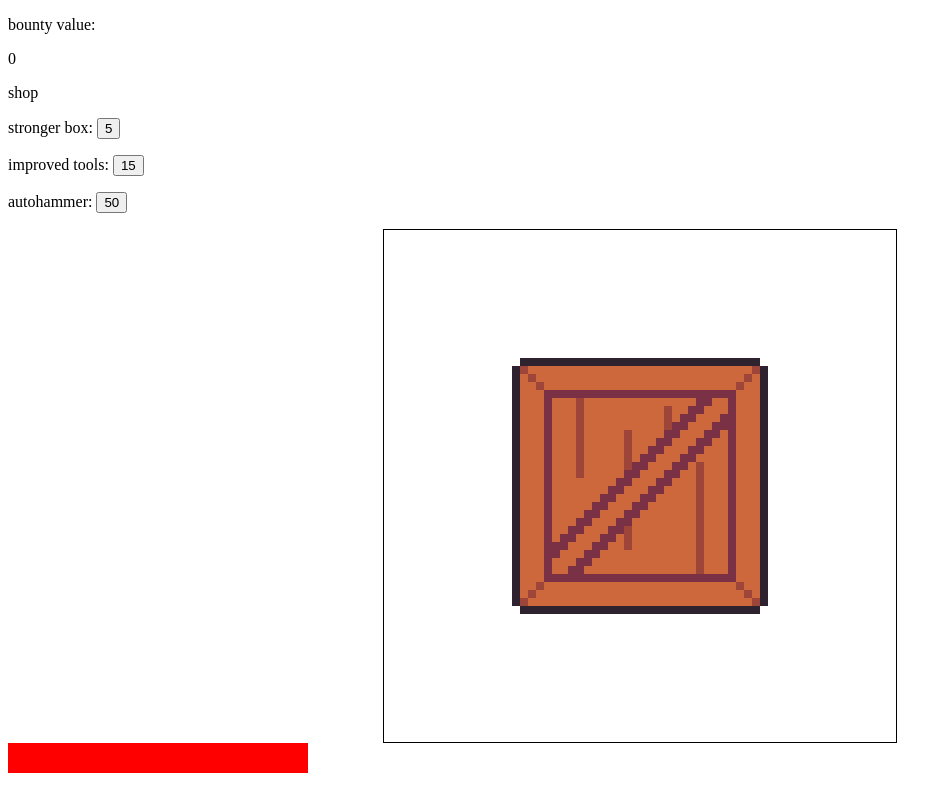
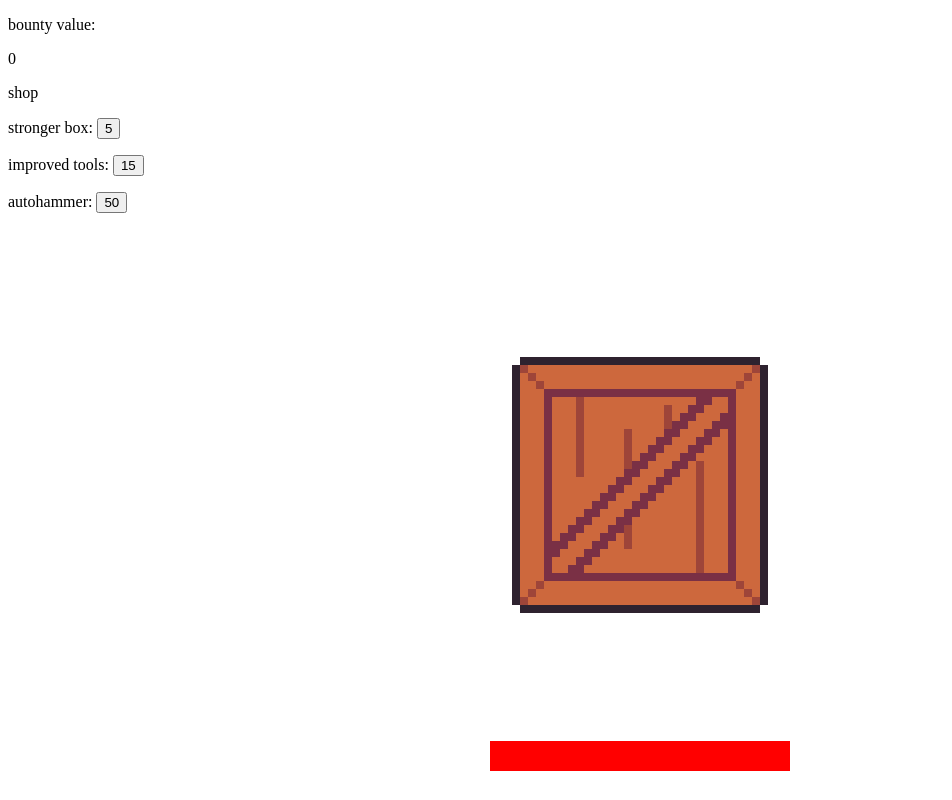
Before and after one commit to JusaTiVi/-457-JavaScript-clicker-peli-, a plain HTML site: page index.html in a window 1280 px wide. Shown: the whole page, without its empty margins (0-952 px from the left). Drawn offline with Linux system fonts and the light colour scheme.

Commit message:
Add files via upload

```diff
--- a/css/style.css
+++ b/css/style.css
@@ -1,7 +1,7 @@
 canvas {
     image-rendering: pixelated;
     image-rendering: crisp-edges;
-    border: 1px solid black;
+
     transition: transform 0.1s ease;
 }
 
@@ -16,6 +16,7 @@ canvas {
 }
 
 .healthbar {
+
     width: 300px;
     height: 30px;
 
--- a/index.html
+++ b/index.html
@@ -19,8 +19,10 @@
     <div class="center">
         <canvas id="GameCanvas" width="512" height="512" onclick="nappi()"></canvas>
     </div>
-    <div class="healthbar">
-        <div id="healthfill"></div>
+    <div class="center">
+        <div class="healthbar">
+            <div id="healthfill"></div>
+        </div>
     </div>
 </body>
 
```
